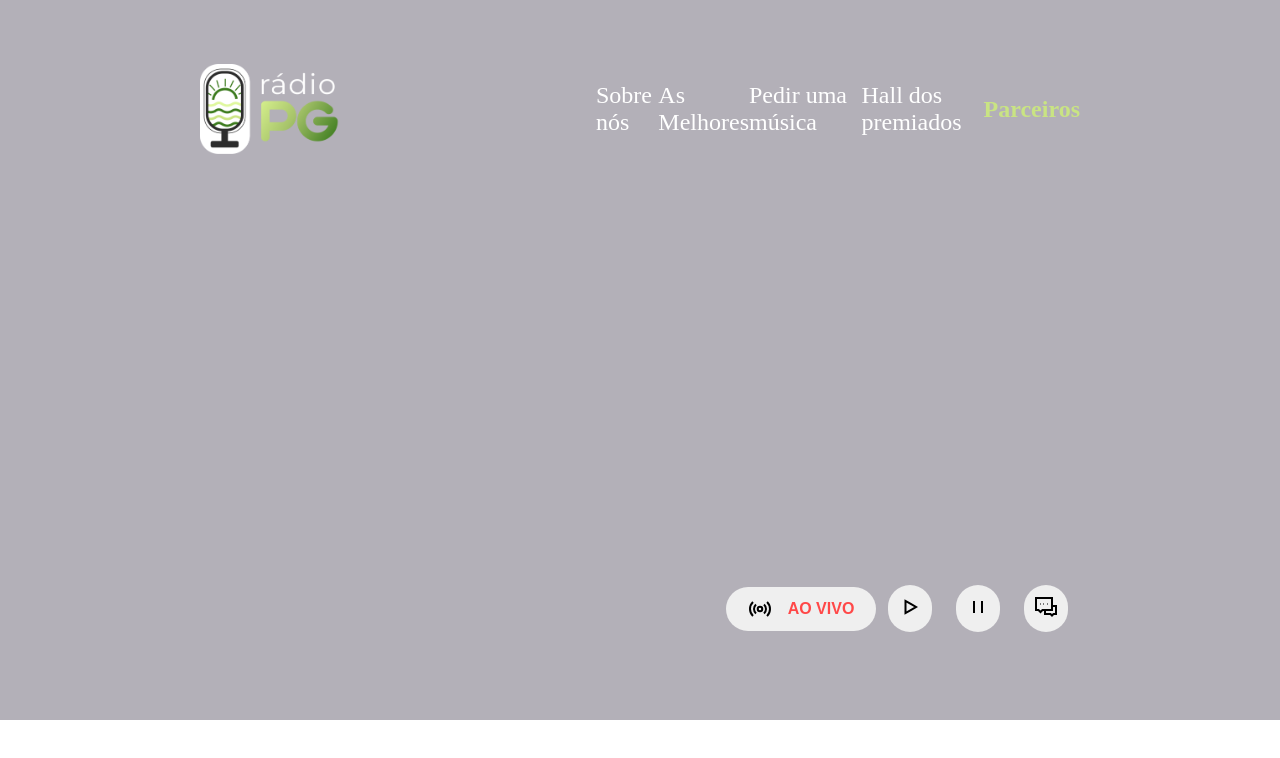
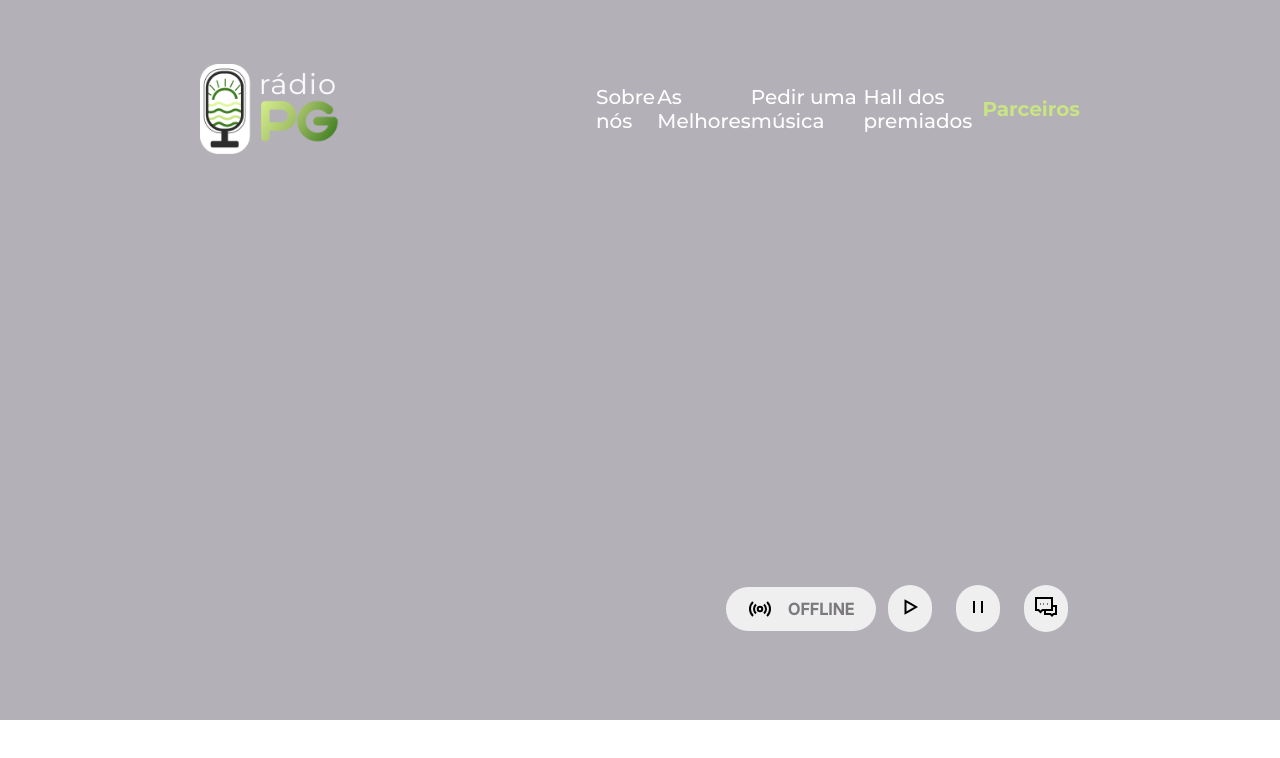
Before and after one commit to giovane1-8/radio-pg, a React (Vite) app: page / in a window 1280 px wide. Shown: the top 758 px of the page. Built offline with nearby package versions, Linux system fonts and the light colour scheme.

Commit message:
change in live or offline button
changing the status button with useState

```diff
--- a/index.html
+++ b/index.html
@@ -4,6 +4,12 @@
     <meta charset="UTF-8" />
     <link rel="icon" type="image/svg+xml" href="/vite.svg" />
     <meta name="viewport" content="width=device-width, initial-scale=1.0" />
+
+    <link rel="preconnect" href="https://fonts.googleapis.com">
+    <link rel="preconnect" href="https://fonts.googleapis.com">
+    <link rel="preconnect" href="https://fonts.gstatic.com" crossorigin>
+    <link href="https://fonts.googleapis.com/css2?family=Inter:wght@400;500&family=Montserrat:wght@500;700&display=swap" rel="stylesheet">
+
     <title>Vite + React + TS</title>
   </head>
   <body>
--- a/src/components/InitialBanner/index.tsx
+++ b/src/components/InitialBanner/index.tsx
@@ -1,3 +1,5 @@
+import { useState } from 'react'
+
 import {
   Banner,
   Header,
@@ -17,6 +19,8 @@
 import playOne from '../../utils/icons/play-one.svg'
 
 export const InitialBanner = () => {
+  const [inLive, IsInLive] = useState<boolean>(false)
+
   return (
     <Banner>
       <Header>
@@ -31,7 +35,11 @@
       </Header>
 
       <Footer>
-        <ButtonGlow><img src={broadcast} /> AO VIVO</ButtonGlow>
+        {inLive === true ? (
+          <ButtonGlow><img src={broadcast} />AO VIVO</ButtonGlow>
+        ) : (
+          <ButtonGlow style={{ color: "#7C7A7F" }}><img src={broadcast} />OFFLINE</ButtonGlow>
+        )}
         <Button><img src={playOne} /></Button>
         <Button><img src={pause} /></Button>
         <Button><img src={communication} /></Button>
--- a/src/components/InitialBanner/style.ts
+++ b/src/components/InitialBanner/style.ts
@@ -13,6 +13,8 @@
   align-items: center;
 
   padding: 4rem 12.5rem 0;
+
+  font-family: 'Montserrat', sans-serif;
 `
 
 export const Image = styled.img`
@@ -28,7 +30,7 @@
   width: 55%;
 
   list-style: none;
-  font-size: 24px;
+  font-size: 1.25rem;
 `
 
 export const ListItem = styled.a`
@@ -60,7 +62,7 @@
 `
 
 export const Button = styled.button`
-  padding: 10px;
+  padding: 0.625rem;
   border-radius: 80px;
 
   border: 0;
@@ -75,11 +77,12 @@
   align-items: center;
   gap: 1rem;
 
-  padding: 10px;
-  width: 150px;
+  padding: 0.625rem;
+  width: 9.375rem;
 
   color: #FF4848;
-  font-size: 16px;
+  font-family: 'Inter', sans-serif;
+  font-size: 1rem;
   font-weight: 700;
 
   border-radius: 80px;
```
